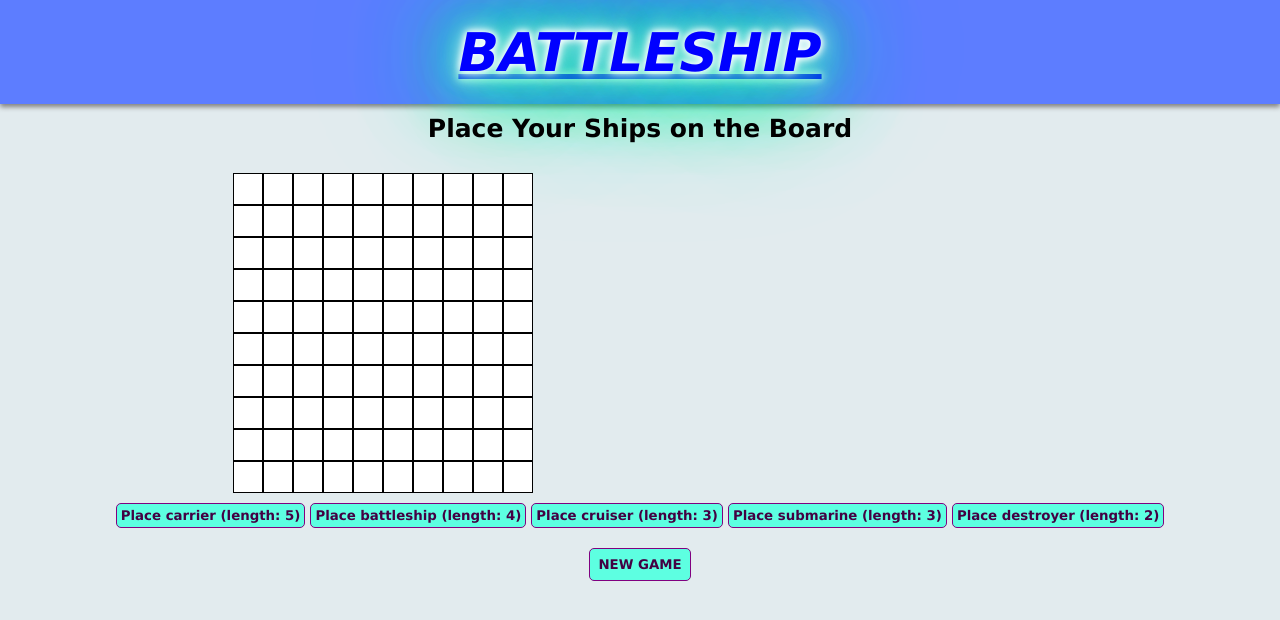
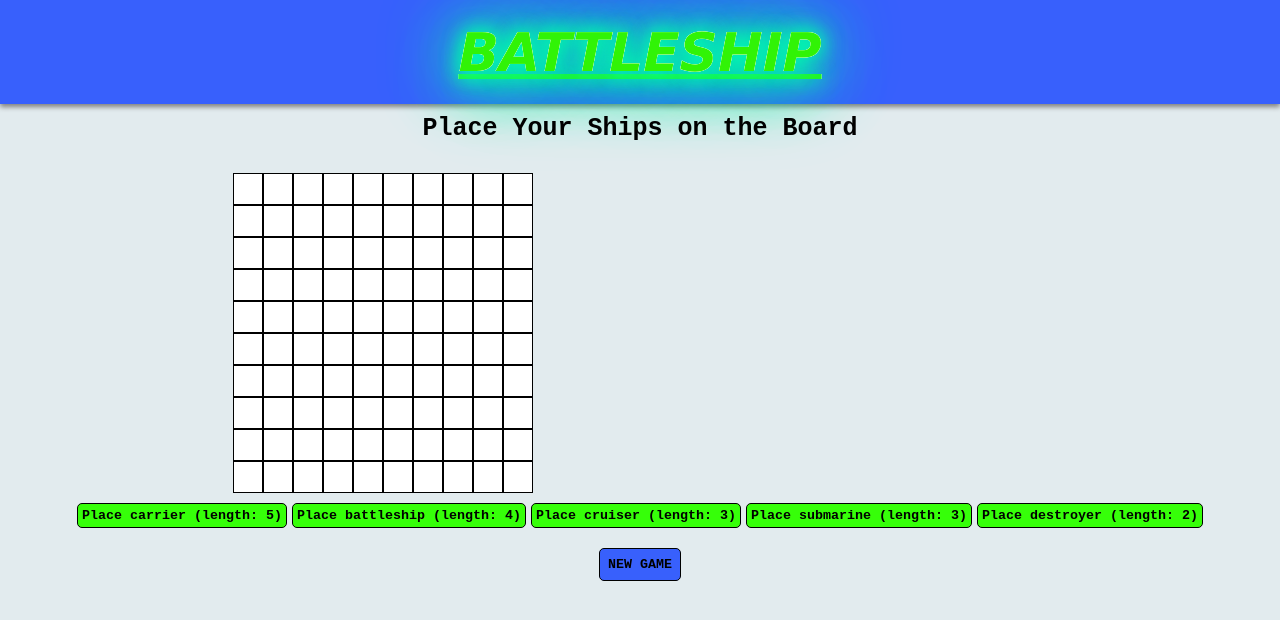
Before and after one commit to waitegeoff2/battleship, a website built with webpack: page src/template.html in a window 1280 px wide. Built offline with nearby package versions, Linux system fonts and the light colour scheme.

Commit message:
Add styling to main page

```diff
--- a/src/styles.css
+++ b/src/styles.css
@@ -12,8 +12,8 @@ body {
 
 .title-bar {
   display: flex;
-  background-color: rgb(93, 125, 255);
-  color: blue;
+  background-color: rgb(56, 96, 252);
+  color: rgb(49, 243, 6);
   justify-content: center;
   align-items: center;
   height: 8vh;
@@ -23,14 +23,14 @@ body {
   text-decoration: underline;
   font-weight: bold;
   text-shadow:
-    0 0 7px #fff,
-    0 0 10px #fff,
-    0 0 21px #fff,
-    0 0 42px #0fa,
-    0 0 82px #0fa,
-    0 0 92px #0fa,
-    0 0 102px #0fa,
-    0 0 151px #0fa;
+    0 0 0px #fff,
+    0 0 0px #fff,
+    0 0 0px #fff,
+    0 0 20px #0fa,
+    0 0 20px #0fa,
+    0 0 60px #0fa,
+    0 0 70px #0fa,
+    0 0 80px #0fa;
   padding: 20px;
   box-shadow: 0px 3px 5px grey;
 }
@@ -44,7 +44,7 @@ body {
 .new-game {
   display: flex;
   justify-content: center;
-  font-family: 'Lucida Sans', 'Lucida Sans Regular', 'Lucida Grande', 'Lucida Sans Unicode', Geneva, Verdana, sans-serif;
+  font-family: 'Courier New', Courier, monospace;
   font-size: 25px;
   font-weight: bold;
 }
@@ -99,10 +99,10 @@ body {
 }
 
 button {
-  color: rgb(67, 0, 67);
-  background-color: rgb(93, 255, 225);
-  border: 1px solid purple;
-  font-family: 'Lucida Sans', 'Lucida Sans Regular', 'Lucida Grande', 'Lucida Sans Unicode', Geneva, Verdana, sans-serif;
+  color: black;
+  background-color: rgb(54, 255, 9);
+  border: 1px solid black;
+  font-family: 'Courier New', Courier, monospace;
   font-weight: bold;
   border-radius: 5px;
   padding: 4px;
@@ -118,4 +118,5 @@ button {
   display: flex;
   align-self: center;
   padding: 8px;
+  background-color: rgb(56, 96, 252);
 }
```
